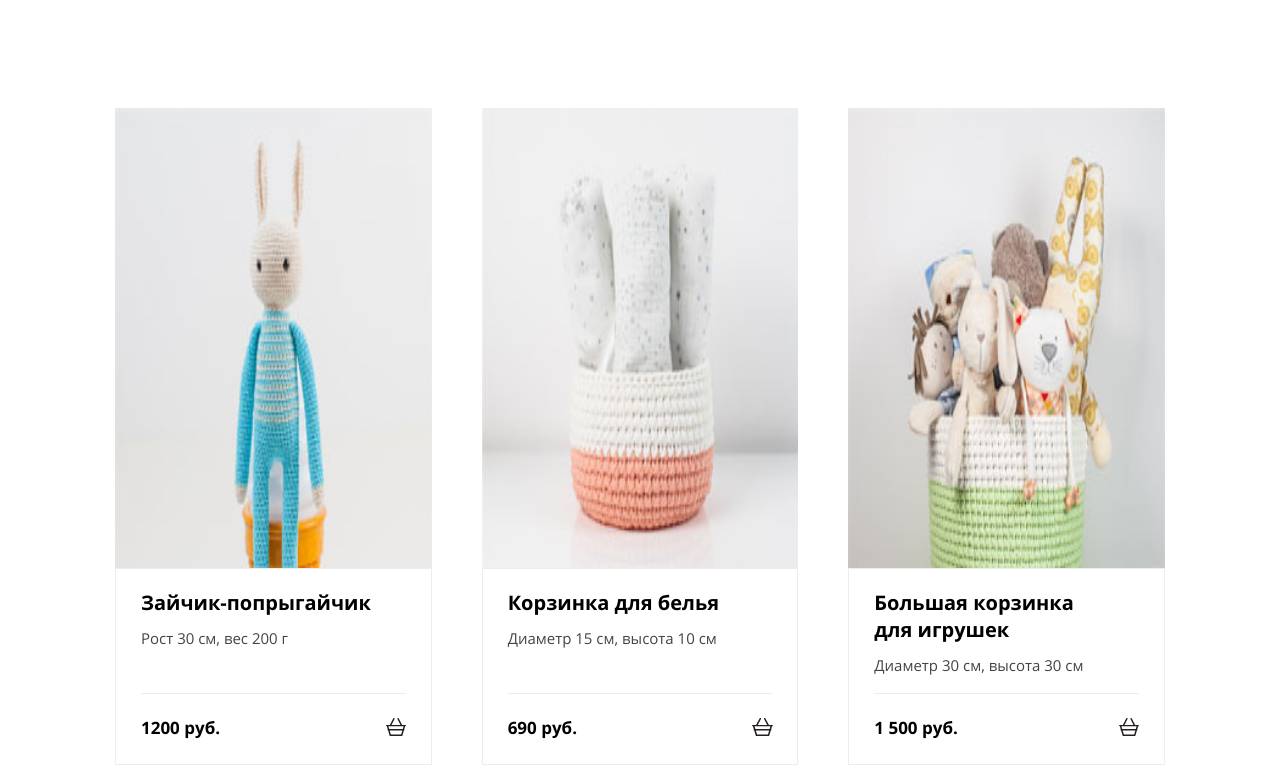
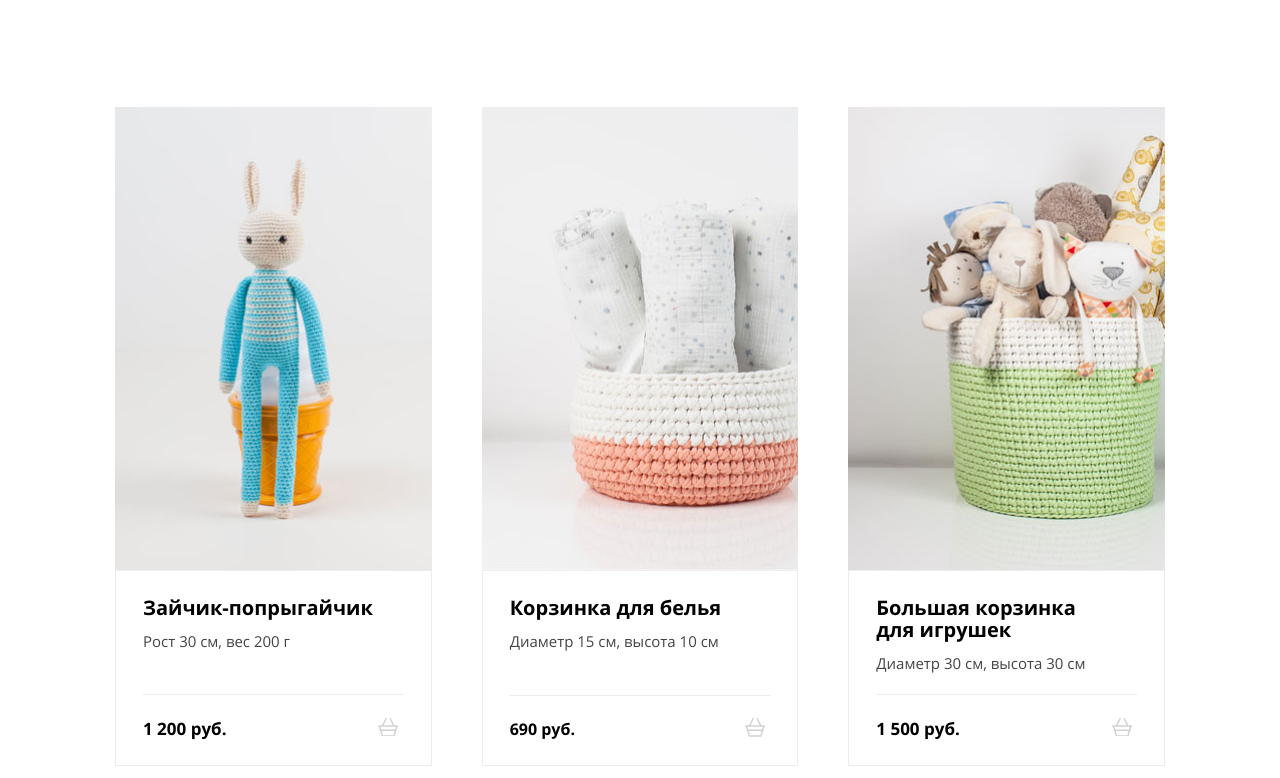
Before and after one commit to cool-hiya/56757-mishka, a website: page source/catalog.html in a window 1280 px wide. Shown: the part 362-1140 px from the top of the page. Drawn offline with nearby package versions, Linux system fonts and the light colour scheme; files that its build step writes are made by us from their sources.

Commit message:
Каталог (картинки , эффекты , PP)

```diff
--- a/source/catalog.html
+++ b/source/catalog.html
@@ -70,51 +70,93 @@
     <h1 class="page-catalog__title page-title">Каталог товаров</h1>
     <section class="catalog">
       <ul class="catalog__list">
-        <li class="catalog__item item">
-          <a href="#" class="item__img-link">
-            <img class="item__img" src="/img/photo-hare-mobile@1x.jpg" width="260" height="195" alt="Зайчик-попрыгайчик" />
+        <li class="catalog__item catalog-item">
+          <a href="#" class="catalog-item__img-link">
+            <picture>
+              <source media="(min-width: 1150px)" srcset="/img/photo-hare-desktop@1x.jpg">
+              <source media="(min-width: 768px)" srcset="/img/photo-hare-tablet@1x.jpg">
+              <img class="catalog-item__img" src="/img/photo-hare-mobile@1x.jpg" alt="Зайчик-попрыгайчик" />
+            </picture>
           </a>
-          <div class="item__info">
-            <a href="#" class="item__link">
-              <h2 class="item__title">Зайчик-попрыгайчик</h2>
+          <div class="catalog-item__info">
+            <a href="#" class="catalog-item__link">
+              <h2 class="catalog-item__title">Зайчик-попрыгайчик</h2>
             </a>
-            <p class="item__features">Рост 30 см, вес 200 г</p>
-            <p class="item__buy-block">
-              <b class="item__price">1200 руб.</b>
-              <button class="item__order" type="button" onclick="showModal()">Сделать заказ</button>
+            <p class="catalog-item__features">Рост 30 см, вес 200 г</p>
+            <p class="catalog-item__buy-block">
+              <b class="catalog-item__price">1 200 руб.</b>
+              <button class="catalog-item__order" type="button" onclick="showModal()">
+                <!--Временно-->
+                <svg version="1.1" id="Layer_1" xmlns="http://www.w3.org/2000/svg" xmlns:xlink="http://www.w3.org/1999/xlink" x="0px" y="0px"
+                  width="20.294px" height="18.849px" viewBox="264.205 370.961 20.294 18.849" enable-background="new 264.205 370.961 20.294 18.849"
+                  xml:space="preserve">
+                  <path fill="#231F20" d="M283.75,378.19h-3.151l-3.407-6.814c-0.185-0.37-0.634-0.52-1.006-0.335 c-0.371,0.186-0.521,0.636-0.335,1.006l3.071,6.143h-9.138l3.072-6.143c0.185-0.371,0.035-0.821-0.335-1.006 c-0.37-0.185-0.821-0.035-1.006,0.335l-3.407,6.814h-3.151c-0.414,0-0.75,0.336-0.75,0.75s0.336,0.75,0.75,0.75h0.157l0.855,2.991 c-0.187,0.137-0.316,0.347-0.316,0.595c0,0.396,0.309,0.71,0.697,0.739l1.656,5.795h12.697l1.656-5.795 c0.388-0.028,0.698-0.344,0.698-0.739c0-0.249-0.129-0.459-0.316-0.596l0.854-2.991h0.157c0.414,0,0.75-0.336,0.75-0.75 S284.164,378.19,283.75,378.19z M279.569,388.311h-10.433l-1.224-4.284h12.881L279.569,388.311z M281.222,382.526h-13.739 l-0.81-2.836h15.359L281.222,382.526z"
+                  />
+                </svg>
+                <!---->
+                <span class="visually-hidden">Сделать заказ</span>
+              </button>
             </p>
           </div>
         </li>
 
-        <li class="catalog__item item">
-          <a href="#" class="item__img-link">
-            <img class="item__img" src="/img/photo-bowl-mobile@1x.jpg" width="260" height="195" alt="Корзинка для белья" />
+        <li class="catalog__item catalog-item">
+          <a href="#" class="catalog-item__img-link">
+            <picture>
+              <source media="(min-width: 1150px)" srcset="/img/photo-bowl-desktop@1x.jpg">
+              <source media="(min-width: 768px)" srcset="/img/photo-bowl-tablet@1x.jpg">
+              <img class="catalog-item__img" src="/img/photo-bowl-mobile@1x.jpg" alt="Корзинка для белья" />
+            </picture>
           </a>
-          <div class="item__info">
-            <a href="#" class="item__link">
-              <h2 class="item__title">Корзинка для белья</h2>
+          <div class="catalog-item__info">
+            <a href="#" class="catalog-item__link">
+              <h2 class="catalog-item__title">Корзинка для белья</h2>
             </a>
-            <p class="item__features">Диаметр 15 см, высота 10 см</p>
-            <p class="item__buy-block">
+            <p class="catalog-item__features">Диаметр 15 см, высота 10 см</p>
+            <p class="catalog-item__buy-block">
               <b class="item__price">690 руб.</b>
-              <button class="item__order" type="button" onclick="showModal()">Сделать заказ</button>
+              <button class="catalog-item__order" type="button" onclick="showModal()">
+                <!--Временно-->
+                <svg version="1.1" id="Layer_1" xmlns="http://www.w3.org/2000/svg" xmlns:xlink="http://www.w3.org/1999/xlink" x="0px" y="0px"
+                  width="20.294px" height="18.849px" viewBox="264.205 370.961 20.294 18.849" enable-background="new 264.205 370.961 20.294 18.849"
+                  xml:space="preserve">
+                  <path fill="#231F20" d="M283.75,378.19h-3.151l-3.407-6.814c-0.185-0.37-0.634-0.52-1.006-0.335 c-0.371,0.186-0.521,0.636-0.335,1.006l3.071,6.143h-9.138l3.072-6.143c0.185-0.371,0.035-0.821-0.335-1.006 c-0.37-0.185-0.821-0.035-1.006,0.335l-3.407,6.814h-3.151c-0.414,0-0.75,0.336-0.75,0.75s0.336,0.75,0.75,0.75h0.157l0.855,2.991 c-0.187,0.137-0.316,0.347-0.316,0.595c0,0.396,0.309,0.71,0.697,0.739l1.656,5.795h12.697l1.656-5.795 c0.388-0.028,0.698-0.344,0.698-0.739c0-0.249-0.129-0.459-0.316-0.596l0.854-2.991h0.157c0.414,0,0.75-0.336,0.75-0.75 S284.164,378.19,283.75,378.19z M279.569,388.311h-10.433l-1.224-4.284h12.881L279.569,388.311z M281.222,382.526h-13.739 l-0.81-2.836h15.359L281.222,382.526z"
+                  />
+                </svg>
+                <!---->
+                <span class="visually-hidden">Сделать заказ</span>
+              </button>
             </p>
           </div>
         </li>
-        <li class="catalog__item item">
-          <a href="#" class="item__img-link">
-            <img class="item__img" src="/img/photo-toys-mobile@1x.jpg" width="260" height="195" alt="Большая корзинка
-              для игрушек" />
+        <li class="catalog__item catalog-item">
+          <a href="#" class="catalog-item__img-link">
+            <picture>
+              <source media="(min-width: 1150px)" srcset="/img/photo-toys-desktop@1x.jpg">
+              <source media="(min-width: 768px)" srcset="/img/photo-toys-tablet@1x.jpg">
+              <img class="catalog-item__img" src="/img/photo-toys-mobile@1x.jpg" alt="Большая корзинка
+                    для игрушек" />
+            </picture>
           </a>
-          <div class="item__info">
-            <a href="#" class="item__link">
-              <h2 class="item__title">Большая корзинка
+          <div class="catalog-item__info">
+            <a href="#" class="catalog-item__link">
+              <h2 class="catalog-item__title">Большая корзинка
                 <br/> для игрушек</h2>
             </a>
-            <p class="item__features">Диаметр 30 см, высота 30 см</p>
-            <p class="item__buy-block">
-              <b class="item__price">1 500 руб.</b>
-              <button class="item__order" type="button" onclick="showModal()">Сделать заказ</button>
+            <p class="catalog-item__features">Диаметр 30 см, высота 30 см</p>
+            <p class="catalog-item__buy-block">
+              <b class="catalog-item__price">1 500 руб.</b>
+              <button class="catalog-item__order" type="button" onclick="showModal()">
+                <!--Временно-->
+                <svg version="1.1" id="Layer_1" xmlns="http://www.w3.org/2000/svg" xmlns:xlink="http://www.w3.org/1999/xlink" x="0px" y="0px"
+                  width="20.294px" height="18.849px" viewBox="264.205 370.961 20.294 18.849" enable-background="new 264.205 370.961 20.294 18.849"
+                  xml:space="preserve">
+                  <path fill="#231F20" d="M283.75,378.19h-3.151l-3.407-6.814c-0.185-0.37-0.634-0.52-1.006-0.335 c-0.371,0.186-0.521,0.636-0.335,1.006l3.071,6.143h-9.138l3.072-6.143c0.185-0.371,0.035-0.821-0.335-1.006 c-0.37-0.185-0.821-0.035-1.006,0.335l-3.407,6.814h-3.151c-0.414,0-0.75,0.336-0.75,0.75s0.336,0.75,0.75,0.75h0.157l0.855,2.991 c-0.187,0.137-0.316,0.347-0.316,0.595c0,0.396,0.309,0.71,0.697,0.739l1.656,5.795h12.697l1.656-5.795 c0.388-0.028,0.698-0.344,0.698-0.739c0-0.249-0.129-0.459-0.316-0.596l0.854-2.991h0.157c0.414,0,0.75-0.336,0.75-0.75 S284.164,378.19,283.75,378.19z M279.569,388.311h-10.433l-1.224-4.284h12.881L279.569,388.311z M281.222,382.526h-13.739 l-0.81-2.836h15.359L281.222,382.526z"
+                  />
+                </svg>
+                <!---->
+                <span class="visually-hidden">Сделать заказ</span>
+              </button>
             </p>
           </div>
         </li>
@@ -248,6 +290,11 @@
       <button class="modal__button button button--green" type="button">Добавить</button>
     </div>
   </div>
+  <script>
+    // Picture element HTML5 shiv
+    document.createElement("picture");
+  </script>
+  <script src="js/picturefill.min.js" async></script>
   <script src="js/nav.js"></script>
   <script src="js/video.js"></script>
   <script src="js/modal.js"></script>
--- a/source/sass/blocks/_item.scss
+++ b/source/sass/blocks/_catalog-item.scss
@@ -1,46 +1,64 @@
-.item {
+.catalog-item {
     display: flex;
     flex-direction: column;
+    max-width: 334px;
+    margin: 0 auto;
 
     & + & {
         margin-top: 30px;
     }
 }
 
-.item__link {
+.catalog-item__img {
+    width: 100%;
+    height: auto;
+}
+
+.catalog-item__img-link {
+    line-height: 0;
+
+    &:hover + .catalog-item__info {
+        box-shadow: 0 6px 10px 0 rgba(0, 0, 0, 0.2);
+    }
+
+    &:active + .catalog-item__info {
+        box-shadow: 0 3px 5px 0 rgba(0, 0, 0, 0.2);
+    }
+}
+
+.catalog-item__info {
+    padding: 26px 27px 28px;
+    border: 1px solid #ededed;
+}
+
+.catalog-item__title {
+    color: #000000;
+    font-size: 17px;
+    font-weight: bold;
+    margin: 0;
+
+    &:hover {
+        opacity: 0.6;
+    }
+
+    &:active {
+        opacity: 0.3;
+    }
+}
+
+.catalog-item__link {
     text-decoration: none;
     display: inline-block;
     margin-bottom: 12px;
 }
 
-.item__img {
-    width: 100%;
-    height: auto;
-}
-
-.item__img-link {
-    line-height: 0;
-}
-
-.item__info {
-    padding: 26px 30px 30px;
-    border: 1px solid #ededed;
-}
-
-.item__title {
-    color: #000000;
-    font-size: 17px;
-    font-weight: bold;
-    margin: 0;
-}
-
-.item__features {
+.catalog-item__features {
     margin: 0 0 25px;
     font-size: 13px;
     color: #444444;
 }
 
-.item__buy-block {
+.catalog-item__buy-block {
     margin: 0;
     display: flex;
     justify-content: space-between;
@@ -49,73 +67,76 @@
     padding-top: 22px;
 }
 
-.item__price {
+.catalog-item__price {
     font-size: 15px;
     font-weight: bold;
 }
 
-.item__order {
-    font-size: 0;
+.catalog-item__order {
     border: none;
     padding: 0;
-    display: inline-block;
     outline: none;
-    background-color: #ffffff;
-}
-
-.item__order::after {
-    content: url("/img/icon-cart.svg");
-    display: inline-block;
+    background-color: transparent;
     cursor: pointer;
 
-    @include setSize(20px, 20px);
+    svg path {
+        opacity: 0.2;
+    }
+
+    &:hover svg path {
+        fill: #63d1bb;
+        opacity: 1;
+    }
+
+    &:active svg path {
+        opacity: 0.3;
+    }
 }
 
 @media (min-width: $tablet-width) {
-    .item {
+    .catalog-item {
         flex-direction: row;
+        max-width: 668px;
 
         & + & {
             margin-top: 55px;
         }
     }
 
-    .item__img-link {
+    .catalog-item__img-link {
         width: 50%;
         flex-shrink: 0;
     }
 
-    .item__img {
-        height: 332px;
+    .catalog-item__title {
+        font-size: 20px;
+        line-height: 22px;
     }
 
-    .item__title {
-        font-size: 20px;
-    }
-
-    .item__info {
+    .catalog-item__info {
         display: flex;
         flex-direction: column;
         flex-grow: 1;
-        padding: 20px 25px 25px;
+        padding-bottom: 25px;
     }
 
-    .item__features {
+    .catalog-item__features {
         font-size: 15px;
         margin-bottom: 18px;
     }
 
-    .item__buy-block {
+    .catalog-item__buy-block {
         margin-top: auto;
+        padding: 22px 5px 0;
     }
 
-    .item__price {
+    .catalog-item__price {
         font-size: 17px;
     }
 }
 
 @media (min-width: $desktop-width) {
-    .item {
+    .catalog-item {
         flex-direction: column;
         width: calc((100% - 100px) / 3);
         margin-bottom: 58px;
@@ -129,11 +150,15 @@
         }
     }
 
-    .item__img-link {
+    .catalog-item__img-link {
         width: 100%;
     }
 
-    .item__img {
-        height: 460px;
+    .catalog-item__features {
+        margin-bottom: 21px;
+    }
+
+    .catalog-item__buy-block {
+        padding-left: 0;
     }
 }
--- a/source/sass/blocks/_catalog.scss
+++ b/source/sass/blocks/_catalog.scss
@@ -1,5 +1,5 @@
 .catalog {
-    padding: 9.3% 9.3% 30px;
+    padding: 30px 9.3% 30px;
 }
 
 .catalog__list {
@@ -8,18 +8,19 @@
 
 @media (min-width: $tablet-width) {
     .catalog {
-        padding: 130px 50px 0;
+        padding: 69px 50px 0;
     }
 }
 
 @media (min-width: $desktop-width) {
+    .catalog {
+        max-width: $desktop-width;
+        margin: 0 auto;
+        padding: 110px 50px 0;
+    }
+
     .catalog__list {
         display: flex;
         flex-wrap: wrap;
     }
-
-    .catalog {
-        max-width: $desktop-width;
-        margin: 0 auto;
-    }
 }
--- a/source/sass/blocks/blocks.scss
+++ b/source/sass/blocks/blocks.scss
@@ -24,5 +24,5 @@
 @import "size";
 @import "page-title";
 @import "catalog";
-@import "item";
+@import "catalog-item";
 @import "promo";
```
Also changed, not shown: source/sass/blocks/_page-title.scss (+5 -2 lines).
